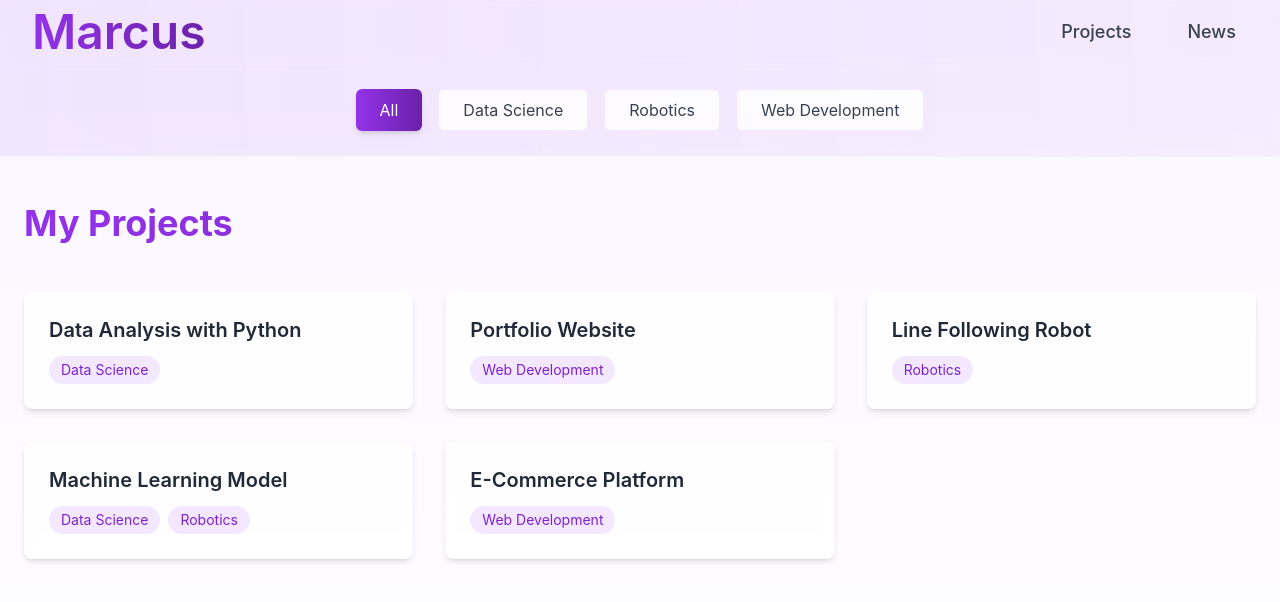
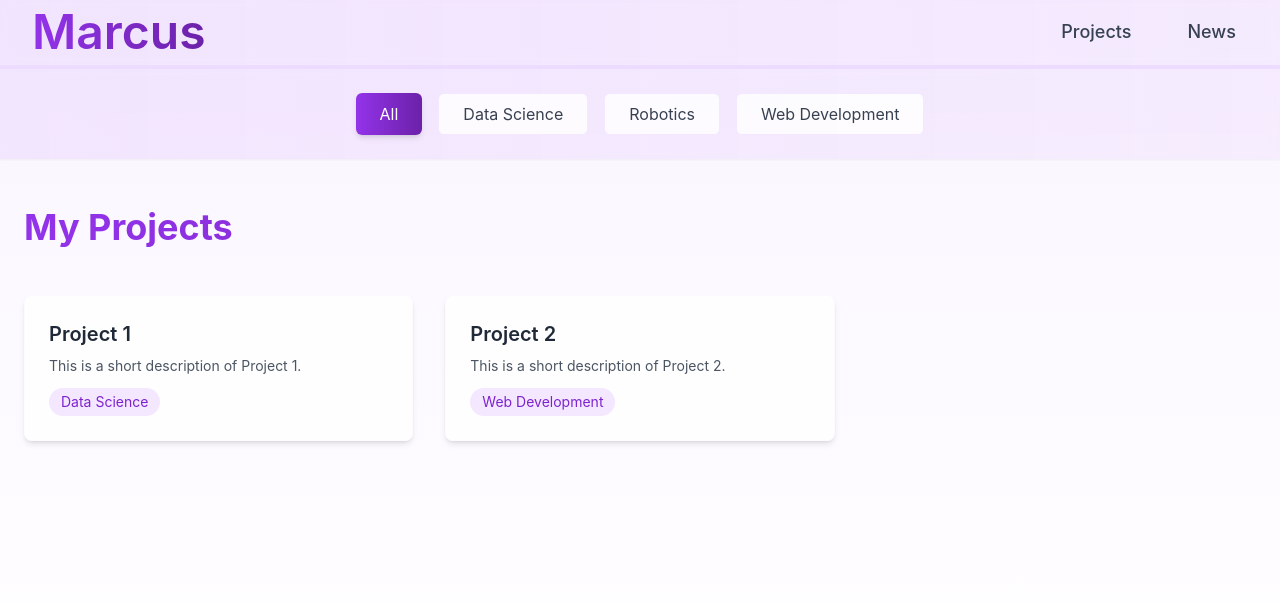
Before and after one commit to sucrammal/MyPortfolio, a React (Create React App) app: page /projects in a window 1280 px wide. Shown: the top 602 px of the page. Built offline with nearby package versions, Linux system fonts and the light colour scheme.

Commit message:
Added project popups to display a full entry.

```diff
--- a/src/components/ProjectsPage.js
+++ b/src/components/ProjectsPage.js
@@ -1,28 +1,74 @@
 import { useState } from 'react';
 import Header from "../components/Header";
 
-const ProjectsPage = () => {
+// Example project data with custom JSX content
+const projectsData = [
+  {
+    id: 1,
+    title: "Project 1",
+    shortDescription: "This is a short description of Project 1.",
+    labels: ["Data Science"],
+    fullContent: (
+      <div>
+        <p>This is the full content of Project 1.</p>
+        <img src="/images/project1-image.png" alt="Project 1" className="w-full" />
+        <section>
+          <h4 className="font-semibold mt-4">Technologies Used</h4>
+          <ul className="list-disc ml-6">
+            <li>React</li>
+            <li>Tailwind CSS</li>
+            <li>Node.js</li>
+          </ul>
+        </section>
+      </div>
+    ),
+  },
+  {
+    id: 2,
+    title: "Project 2",
+    shortDescription: "This is a short description of Project 2.",
+    labels: ["Web Development"],
+    fullContent: (
+      <div>
+        <p>This is the full content of Project 2.</p>
+        <img src="/images/project2-image.png" alt="Project 2" className="w-full" />
+        <section>
+          <h4 className="font-semibold mt-4">Technologies Used</h4>
+          <ul className="list-disc ml-6">
+            <li>Python</li>
+            <li>TensorFlow</li>
+            <li>Django</li>
+          </ul>
+        </section>
+      </div>
+    ),
+  },
+  // Add more projects here
+];
+
+function ProjectsPage() {
   const [selectedCategory, setSelectedCategory] = useState("All");
-
-  const projects = [
-    { id: 1, title: "Data Analysis with Python", labels: ["Data Science"] },
-    { id: 2, title: "Portfolio Website", labels: ["Web Development"] },
-    { id: 3, title: "Line Following Robot", labels: ["Robotics"] },
-    { id: 4, title: "Machine Learning Model", labels: ["Data Science", "Robotics"] },
-    { id: 5, title: "E-Commerce Platform", labels: ["Web Development"] },
-  ];
+  const [selectedProject, setSelectedProject] = useState(null);
 
   const filteredProjects =
     selectedCategory === "All"
-      ? projects
-      : projects.filter((project) =>
-          project.labels.includes(selectedCategory)
-        );
+      ? projectsData
+      : projectsData.filter((project) => project.labels.includes(selectedCategory));
+
+  const handleProjectClick = (project) => {
+    setSelectedProject(project);
+  };
+
+  const closeOverlay = () => {
+    setSelectedProject(null);
+  };
 
   return (
     <div className="min-h-screen bg-gradient-to-b from-purple-50 to-white text-gray-800 font-inter">
-      <Header />
-
+      {/* Header bar */}
+      <div className="border-b-4 border-purple-300/40">
+        <Header />
+      </div>
       {/* Navigation Bar */}
       <nav className="flex justify-center bg-gradient-to-r from-purple-500/10 to-purple-600/5 backdrop-blur-sm py-6 shadow-sm">
         {["All", "Data Science", "Robotics", "Web Development"].map((category) => (
@@ -51,9 +97,11 @@ const ProjectsPage = () => {
             {filteredProjects.map((project) => (
               <div
                 key={project.id}
-                className="p-6 rounded-lg shadow-md bg-white/80 backdrop-blur-sm border border-purple-100/20 hover:shadow-lg transition-all duration-200 hover:-translate-y-1"
+                className="p-6 rounded-lg shadow-md bg-white/80 backdrop-blur-sm border border-purple-100/20 hover:shadow-lg transition-all duration-200 hover:-translate-y-1 cursor-pointer"
+                onClick={() => handleProjectClick(project)}
               >
                 <h3 className="text-xl font-semibold text-gray-800">{project.title}</h3>
+                <p className="mt-2 text-sm text-gray-600">{project.shortDescription}</p>
                 <div className="mt-3 flex flex-wrap gap-2">
                   {project.labels.map((label) => (
                     <span
@@ -71,8 +119,30 @@ const ProjectsPage = () => {
           <p className="text-center text-gray-600 text-lg">No projects found.</p>
         )}
       </main>
+
+      {/* Full content overlay */}
+      {selectedProject && (
+        <div
+          className="fixed inset-0 bg-gray-500 bg-opacity-50 flex justify-center items-center z-50"
+          onClick={closeOverlay}
+        >
+          <div
+            className="bg-white p-6 rounded-lg max-w-4xl w-full h-full overflow-y-auto"
+            onClick={(e) => e.stopPropagation()} // Prevent click propagation to close overlay
+          >
+            <h2 className="text-2xl font-semibold">{selectedProject.title}</h2>
+            <div className="mt-4">{selectedProject.fullContent}</div>
+            <button
+              className="mt-6 px-4 py-2 bg-gradient-to-r from-purple-600 to-purple-800 text-white rounded-md"
+              onClick={closeOverlay}
+            >
+              Close
+            </button>
+          </div>
+        </div>
+      )}
     </div>
   );
-};
+}
 
 export default ProjectsPage;
```
